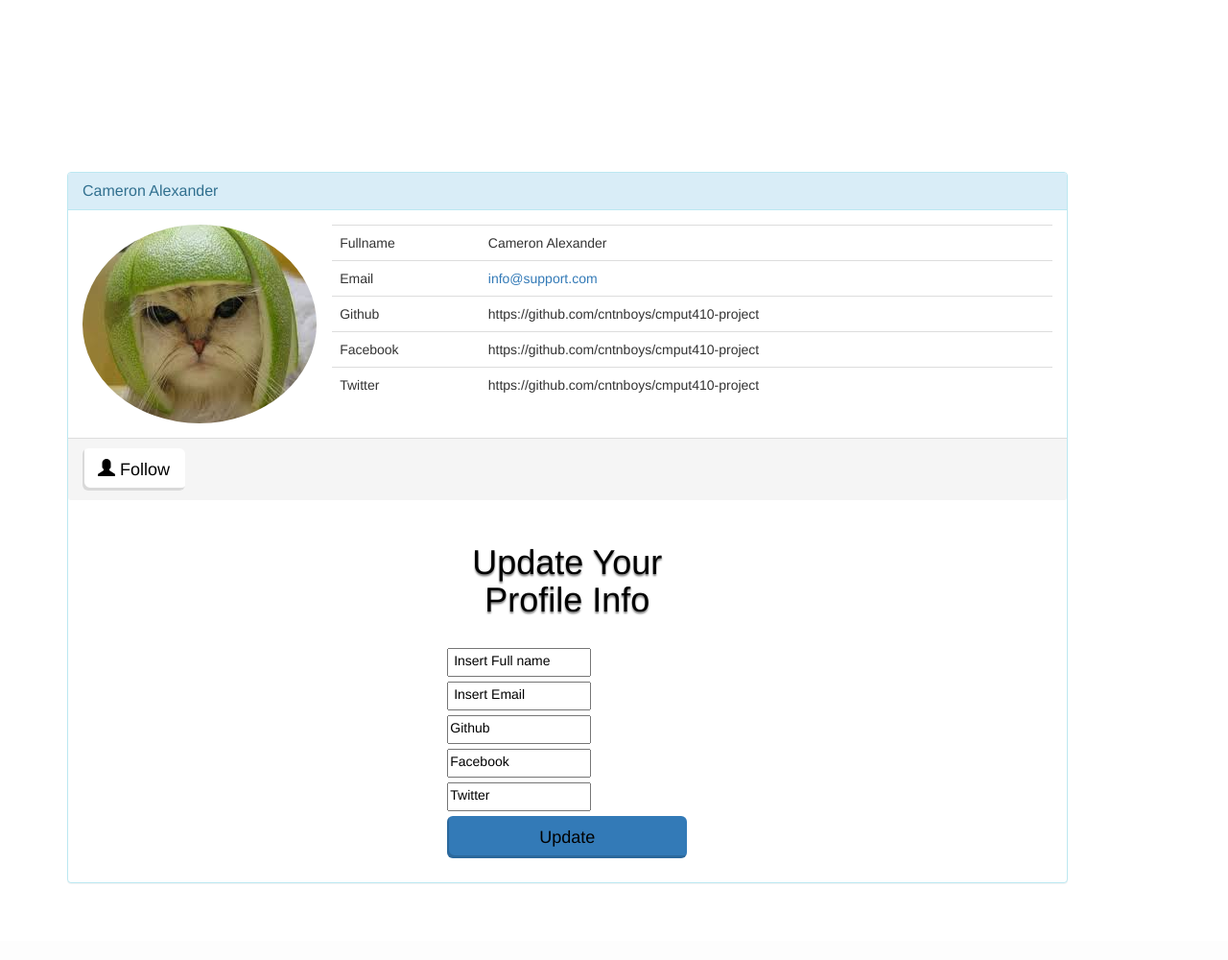
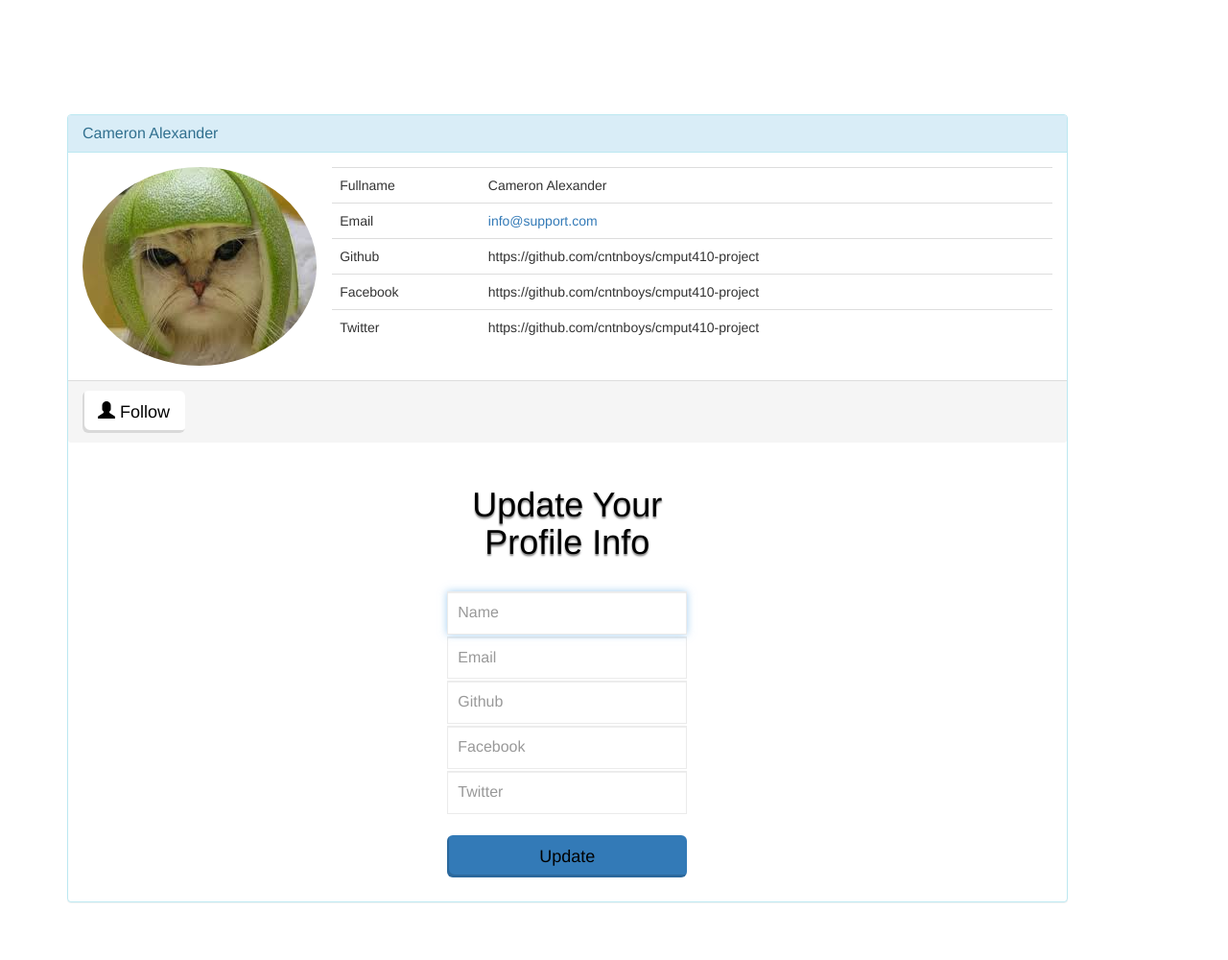
Before and after one commit to cntnboys/cmput410-project, a Django app: template author/templates/Editprofile.html in a window 1280 px wide. Shown: the part 81-1081 px from the top of the page at 96% size. Before the commit the page ends 1001 px from the top, so only its background shows below. Run offline with Django 3.2, Linux system fonts and the light colour scheme; the template is opened without the code that fills it, so the values that code supplies are empty; parts of the project's set-up code (start-up, migrations or seed data) failed here and were passed over; some libraries are stand-ins or nearby versions.

Commit message:
fixing editprofile

```diff
--- a/author/templates/Editprofile.html
+++ b/author/templates/Editprofile.html
@@ -47,7 +47,7 @@
     </nav>
 
 <!-- BODY -->
-</br></br></br></br>
+</br>
 
 <body>
 <!-- Latest compiled and minified JavaScript -->
@@ -121,11 +121,11 @@
 		{% csrf_token %}
 		<h1 class="form-signin-heading">Update Your Profile Info</h1>
 		<br/>
-		<textarea style="height: 30px; resize: none; width: 150px;"> Insert Full name</textarea>
-		<textarea style="height: 30px; resize: none; width: 150px;"> Insert Email</textarea>
-		<textarea style="height: 30px; resize: none; width: 150px;">Github</textarea>
-		<textarea style="height: 30px; resize: none; width: 150px;">Facebook</textarea>
-		<textarea style="height: 30px; resize: none; width: 150px;">Twitter</textarea>
+		<input type="text" class="form-control" placeholder="Name" required="" autofocus="" name=username>
+		<input type="text" class="form-control" placeholder="Email" required="" autofocus="" name=username>
+		<input type="text" class="form-control" placeholder="Github" required="" autofocus="" name=username>
+		<input type="text" class="form-control" placeholder="Facebook" required="" autofocus="" name=username>
+		<input type="text" class="form-control" placeholder="Twitter" required="" autofocus="" name=username>
 
 
 		</br>
```
